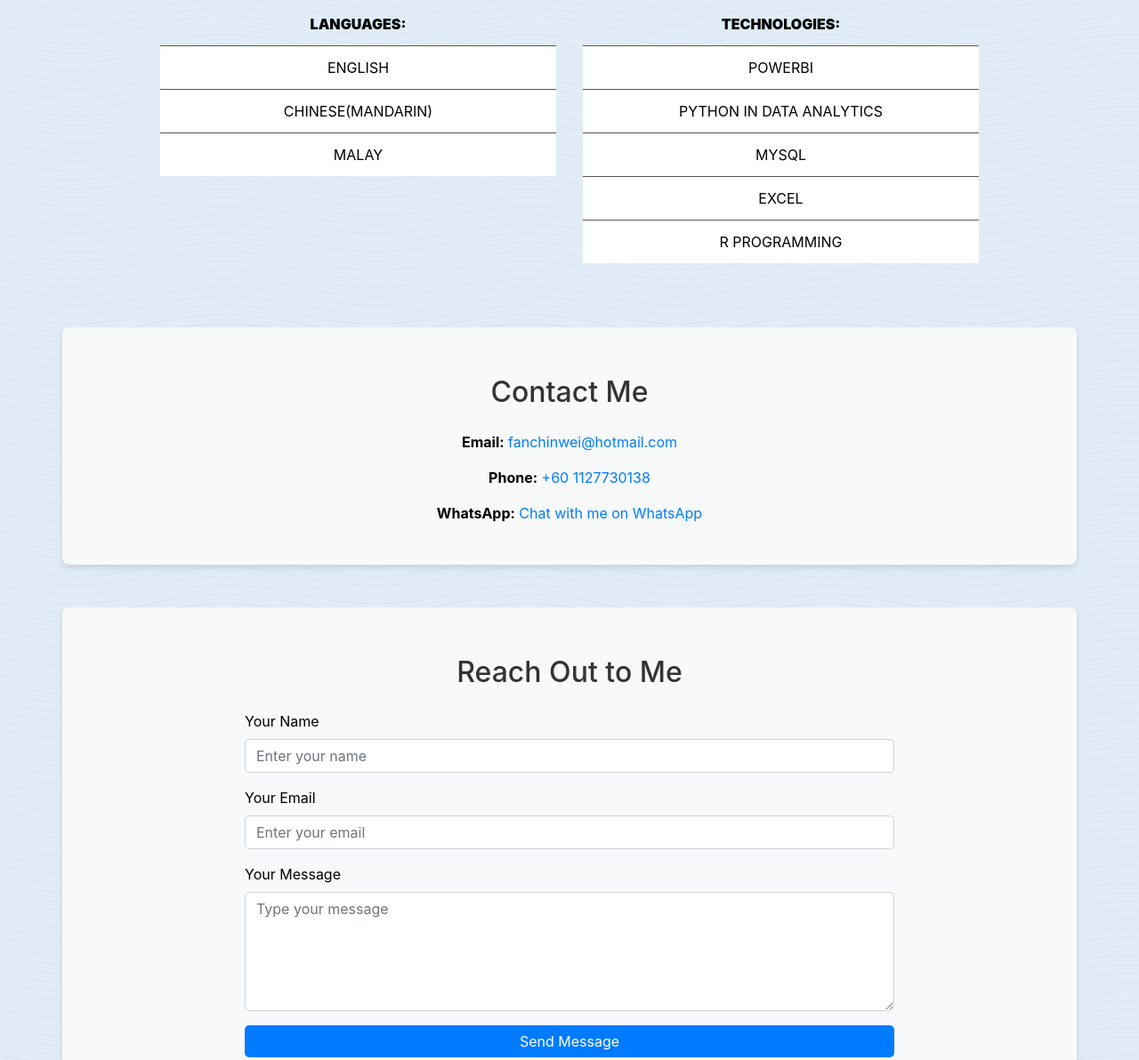
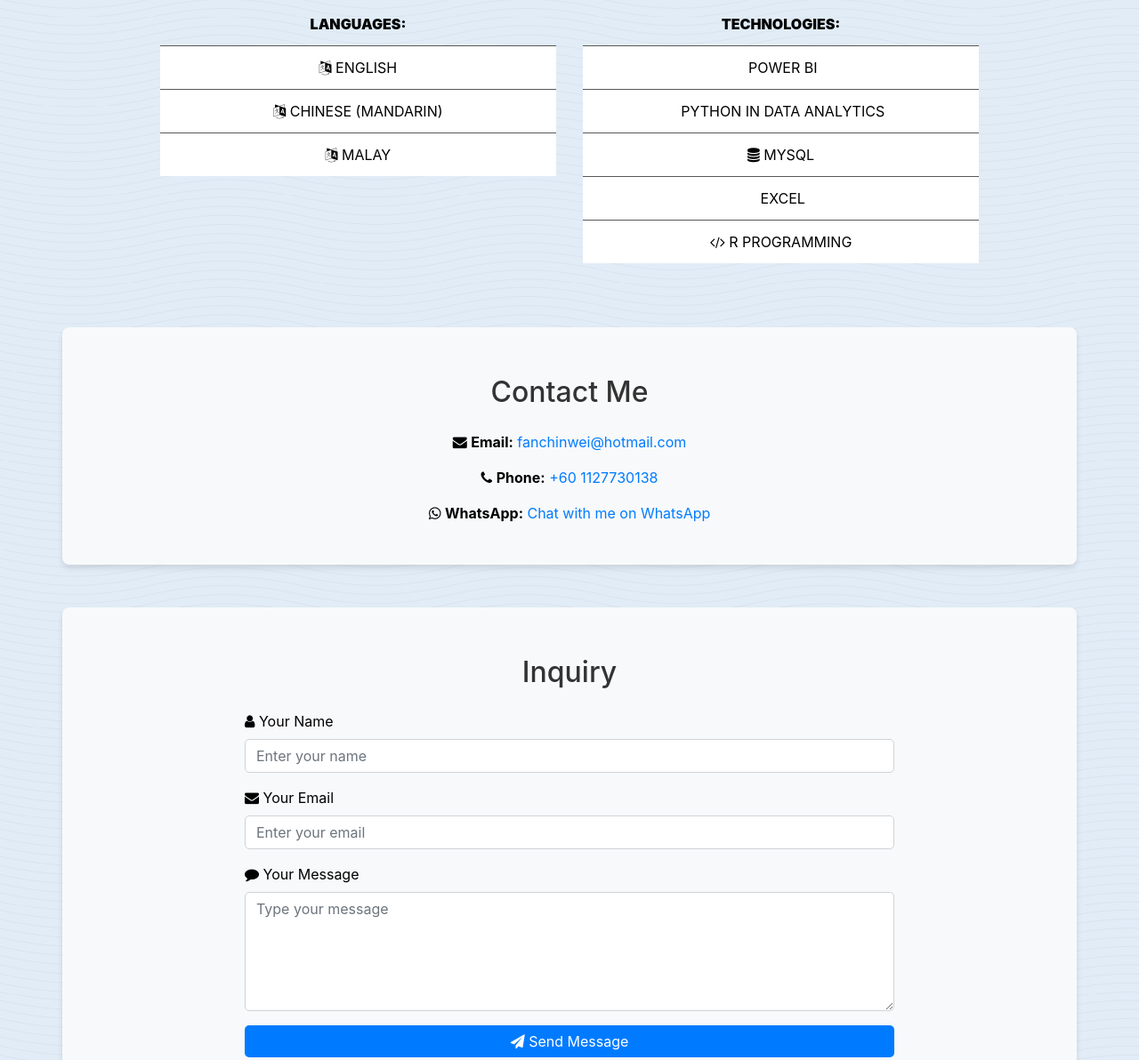
Before and after one commit to stephenfan97/Portfolio-Project, a plain HTML site: page index.html in a window 1280 px wide. Shown: the part 1630-2822 px from the top of the page at 89% size. Drawn offline with nearby package versions, Linux system fonts and the light colour scheme.

Commit message:
Update index.html

```diff
--- a/index.html
+++ b/index.html
@@ -136,20 +136,36 @@
         <div class="col-sm-6 col-md-5 mb-4">
             <ul class="list-group list-group-flush text-center">
                 <li class="list-group-item"><strong>LANGUAGES:</strong></li>
-					<li class="list-group-item">ENGLISH</li>
-					<li class="list-group-item">CHINESE(MANDARIN)</li>
-					<li class="list-group-item">MALAY</li>
+                <li class="list-group-item">
+                    <i class="fa fa-language"></i> ENGLISH
+                </li>
+                <li class="list-group-item">
+                    <i class="fa fa-language"></i> CHINESE (MANDARIN)
+                </li>
+                <li class="list-group-item">
+                    <i class="fa fa-language"></i> MALAY
+                </li>
             </ul>
         </div>
         <!-- Technologies List -->
         <div class="col-sm-6 col-md-5 mb-4">
             <ul class="list-group list-group-flush text-center">
                 <li class="list-group-item"><strong>TECHNOLOGIES:</strong></li>
-					<li class="list-group-item">POWERBI</li>
-					<li class="list-group-item">PYTHON IN DATA ANALYTICS</li>
-					<li class="list-group-item">MYSQL</li>
-					<li class="list-group-item">EXCEL</li>
-					<li class="list-group-item">R PROGRAMMING</li>
+                <li class="list-group-item">
+                    <i class="fa fa-chart-bar"></i> POWER BI
+                </li>
+                <li class="list-group-item">
+                    <i class="fa fa-python"></i> PYTHON IN DATA ANALYTICS
+                </li>
+                <li class="list-group-item">
+                    <i class="fa fa-database"></i> MYSQL
+                </li>
+                <li class="list-group-item">
+                    <i class="fa fa-file-excel"></i> EXCEL
+                </li>
+                <li class="list-group-item">
+                    <i class="fa fa-code"></i> R PROGRAMMING
+                </li>
             </ul>
         </div>
     </div>
@@ -160,9 +176,18 @@
 		<div class="row justify-content-center mt-4">
 			<!-- Contact Details -->
 			<div class="col-md-6 text-center">
-				<p><strong>Email:</strong> <a href="mailto:fanchinwei@hotmail.com">fanchinwei@hotmail.com</a></p>
-				<p><strong>Phone:</strong> <a href="tel:+6011-27730138">+60 1127730138</a></p>
 				<p>
+					<i class="fa fa-envelope"></i>
+					<strong>Email:</strong>
+					<a href="mailto:fanchinwei@hotmail.com">fanchinwei@hotmail.com</a>
+				</p>
+				<p>
+					<i class="fa fa-phone"></i>
+					<strong>Phone:</strong>
+					<a href="tel:+6011-27730138">+60 1127730138</a>
+				</p>
+				<p>
+					<i class="fa fa-whatsapp"></i>
 					<strong>WhatsApp:</strong>
 					<a href="https://wa.me/601127730138?text=Hello,%20I%20would%20like%20to%20get%20in%20touch%20with%20you" target="_blank">
 						Chat with me on WhatsApp
@@ -173,24 +198,36 @@
 	</div>
 
 	<div class="container mx-auto mt-5" id="reach-out-section">
-		<h2 class="section-title text-center">Reach Out to Me</h2>
+		<h2 class="section-title text-center">Inquiry</h2>
 		<div class="row justify-content-center mt-4">
 			<div class="col-md-8">
 				<!-- Inquiry Form -->
 				<form action="https://formspree.io/f/xannzgrk" method="POST">
+					<!-- Name Field -->
 					<div class="form-group">
-						<label for="name">Your Name</label>
+						<label for="name">
+							<i class="fa fa-user"></i> Your Name
+						</label>
 						<input type="text" class="form-control" id="name" name="name" placeholder="Enter your name" required>
 					</div>
+					<!-- Email Field -->
 					<div class="form-group">
-						<label for="email">Your Email</label>
+						<label for="email">
+							<i class="fa fa-envelope"></i> Your Email
+						</label>
 						<input type="email" class="form-control" id="email" name="_replyto" placeholder="Enter your email" required>
 					</div>
+					<!-- Message Field -->
 					<div class="form-group">
-						<label for="message">Your Message</label>
+						<label for="message">
+							<i class="fa fa-comment"></i> Your Message
+						</label>
 						<textarea class="form-control" id="message" name="message" rows="5" placeholder="Type your message" required></textarea>
 					</div>
-					<button type="submit" class="btn btn-primary btn-block">Send Message</button>
+					<!-- Submit Button -->
+					<button type="submit" class="btn btn-primary btn-block">
+						<i class="fa fa-paper-plane"></i> Send Message
+					</button>
 				</form>
 			</div>
 		</div>
```
Lines whose indentation alone changed are shown as unchanged.
